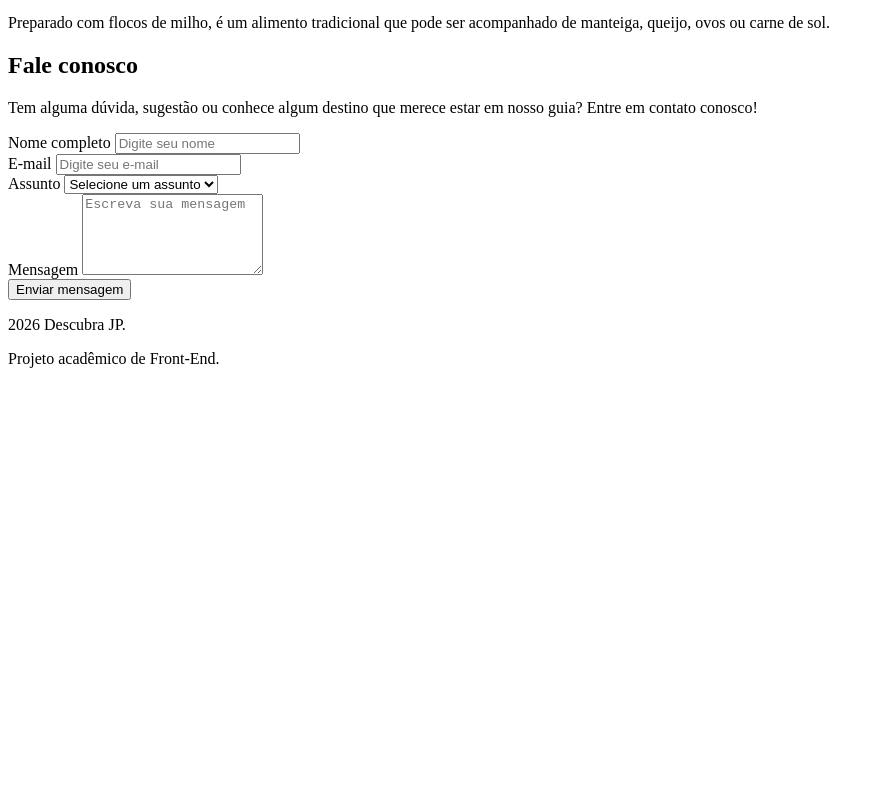
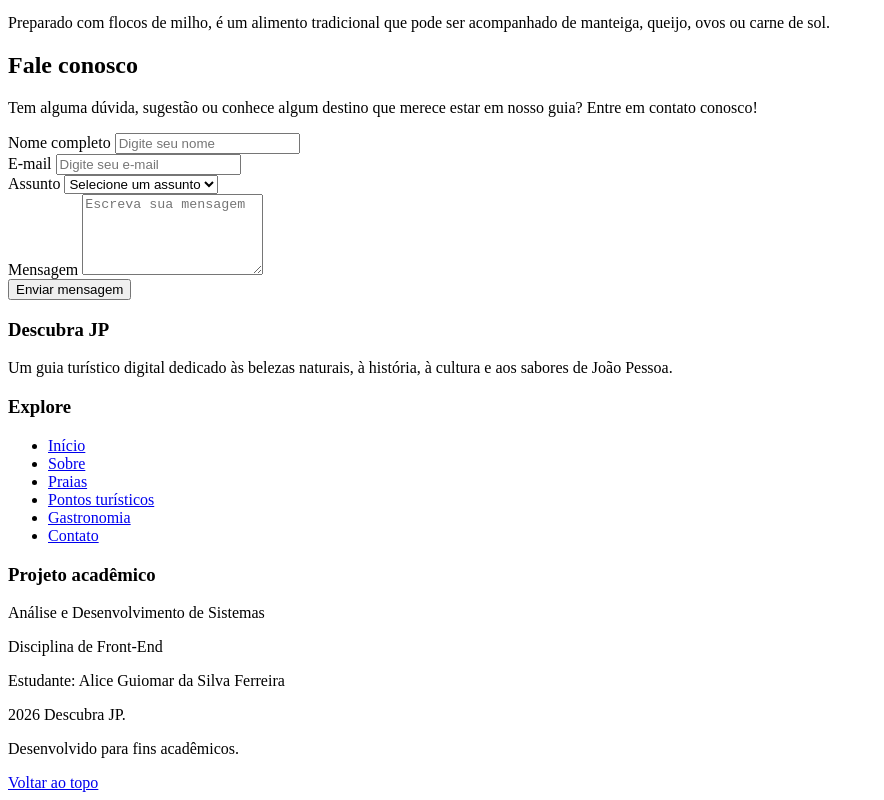
Before and after one commit to 4liceferreira1/Projeto-Front-End, a plain HTML site: page index.html in a window 1280 px wide. Shown: the part 3344-4144 px from the top of the page, without its empty margins (0-884 px from the left). Before the commit the page ends 3728 px from the top, so only its background shows below. Drawn offline with Linux system fonts and the light colour scheme.

Commit message:
feat: implementa rodapé e finaliza estrutura HTML
Adiciona rodapé com informações acadêmicas, links de navegação e direitos autorais, concluindo a estrutura principal do HTML.

```diff
--- a/index.html
+++ b/index.html
@@ -451,11 +451,67 @@
 
     </main>
 
-    <!-- Rodapé -->
-    <footer>
+
+<!-- Rodapé -->
+<footer class="rodape">
+
+    <div class="rodape-conteudo">
+
+        <!-- Sobre o projeto -->
+        <div class="rodape-sobre">
+
+            <h3>Descubra JP</h3>
+
+            <p>
+                Um guia turístico digital dedicado
+                às belezas naturais, à história,
+                à cultura e aos sabores de João Pessoa.
+            </p>
+
+        </div>
+
+        <!-- Links de navegação -->
+        <div class="rodape-links">
+
+            <h3>Explore</h3>
+
+            <ul>
+                <li><a href="#inicio">Início</a></li>
+                <li><a href="#sobre">Sobre</a></li>
+                <li><a href="#praias">Praias</a></li>
+                <li><a href="#turismo">Pontos turísticos</a></li>
+                <li><a href="#gastronomia">Gastronomia</a></li>
+                <li><a href="#contato">Contato</a></li>
+            </ul>
+
+        </div>
+
+
+        <div class="rodape-projeto">
+
+            <h3>Projeto acadêmico</h3>
+
+            <p>Análise e Desenvolvimento de Sistemas</p>
+            <p>Disciplina de Front-End</p>
+            <p>Estudante: Alice Guiomar da Silva Ferreira</p>
+
+        </div>
+
+    </div>
+
+
+    <div class="rodape-final">
+
         <p> 2026 Descubra JP.</p>
-        <p>Projeto acadêmico de Front-End.</p>
-    </footer>
+
+        <p>Desenvolvido para fins acadêmicos.</p>
+
+        <a href="#inicio">Voltar ao topo</a>
+
+    </div>
+
+</footer>
+
 
     <script src="js/script.js"></script>
 
```
